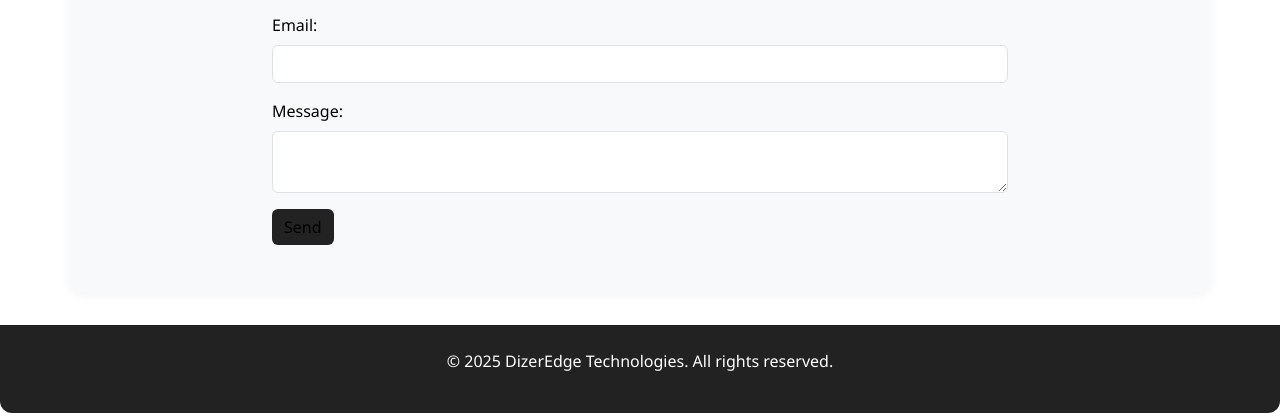
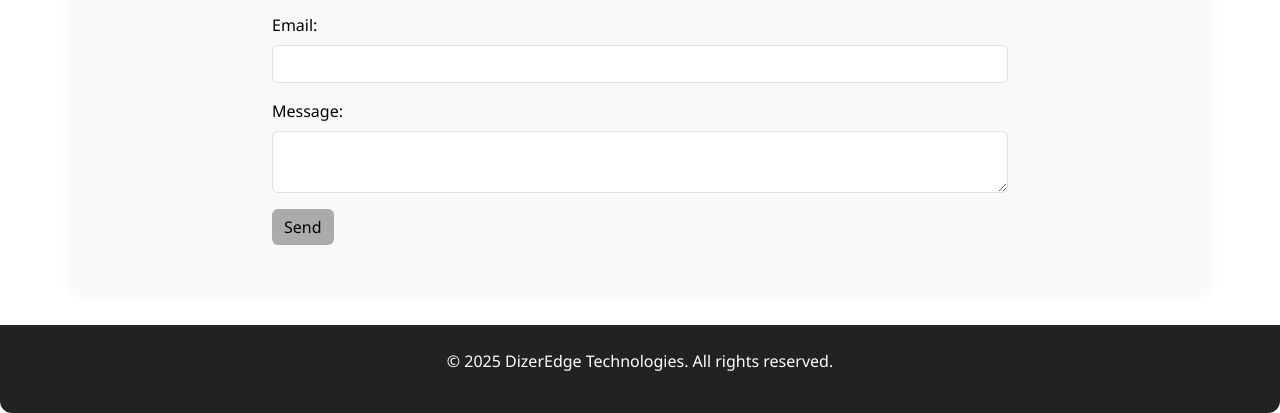
Before and after one commit to dizeredge/dizeredge.github.io, a plain HTML site: page index.html in a window 1280 px wide. Shown: the part 504-917 px from the top of the page. Drawn offline with nearby package versions, Linux system fonts and the light colour scheme.

Commit message:
btn primary

```diff
--- a/assets/styles.css
+++ b/assets/styles.css
@@ -46,7 +46,7 @@ footer {
     color: hsl(0, 0%, 0%);
 }
 .btn-primary {
-    background: #222;
+    background: #ababab;
     border: none;
 }
 .btn-primary:hover {
```
